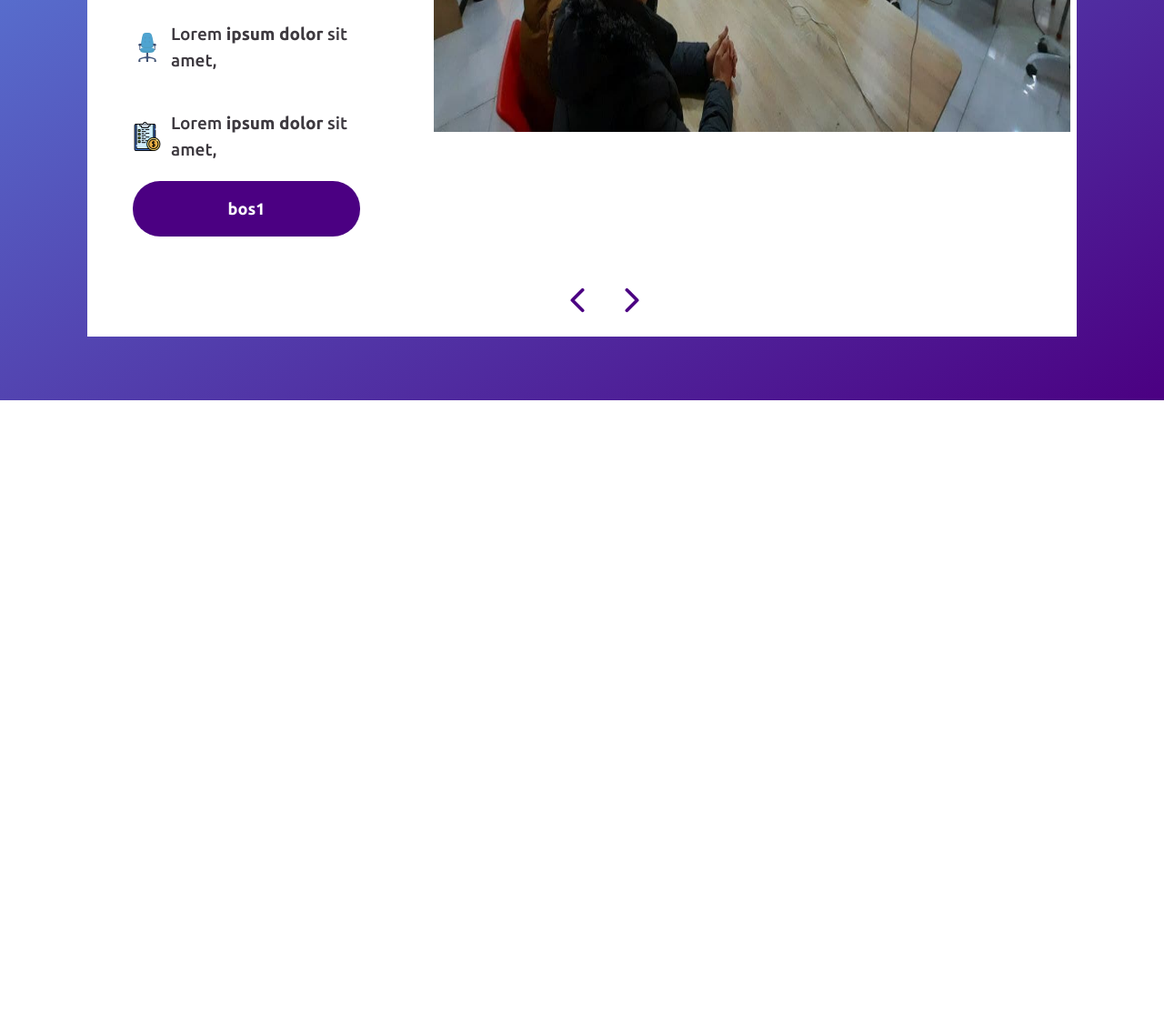
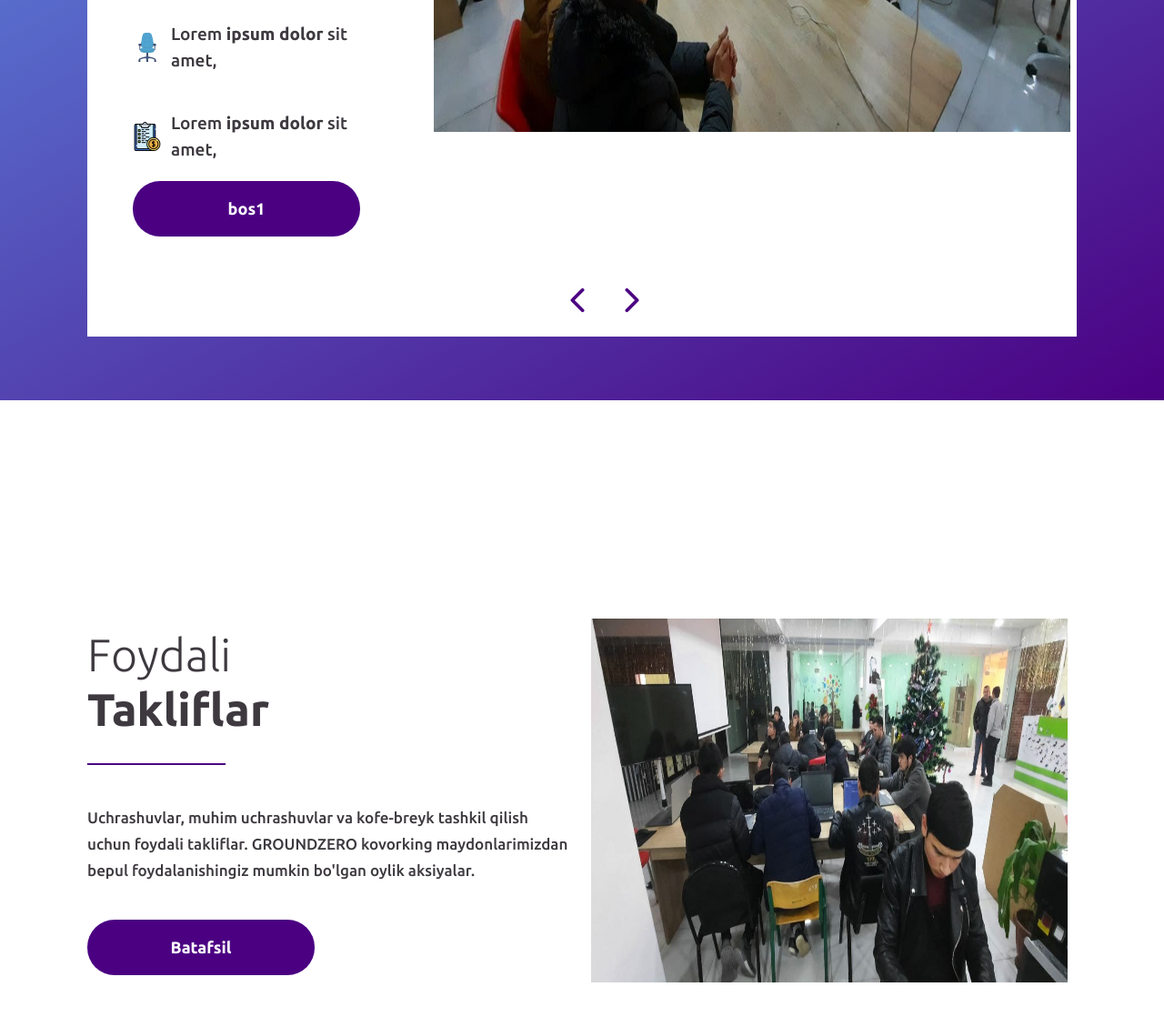
Before and after one commit to nurullo0/IT-Maximum, a plain HTML site: page index.html in a window 1280 px wide. Shown: the part 3238-4356 px from the top of the page at 91% size. Before the commit the page ends 3678 px from the top, so only its background shows below. Drawn offline with nearby package versions, Linux system fonts and the light colour scheme.

Commit message:
yangi suggestion qismi qo'shildi va bitdi
foydali takliflar qismini qo'shdim bitirdim

```diff
--- a/css/style.css
+++ b/css/style.css
@@ -46,7 +46,8 @@ p {
 
 
 .get-acquainted__h1,
-.conveniences__h1{
+.conveniences__h1,
+.suggestion__h1{
     font-size: 40px;
     font-weight: 100;
     line-height: 60px;
@@ -499,3 +500,48 @@ p {
 
 
 /* work-area end */
+
+
+/* suggestion start */
+.suggestion__box {
+    min-height: 110vh;
+    display: flex;
+    align-items: center;
+    padding: 60px 0;
+
+}
+
+.suggestion__text {
+    width: 50%;
+    padding: 10px 10px 10px 0;
+}
+.suggestion__title h1 {
+    font-size: 50px;
+}
+.suggestion__p {
+    padding: 10px 0 40px 0;
+}
+
+.suggestion__img {
+    width: 50%;
+    padding: 10px;
+    overflow: hidden;
+}
+.suggestion__img-box {
+    width: 100%;
+    height: 400px;
+}
+.suggestion__img-box img {
+    width: 100%;
+    height: 100%;
+    background-size: contain;
+}
+
+
+
+
+
+
+
+
+/* suggestion end */
--- a/index.html
+++ b/index.html
@@ -451,6 +451,35 @@
     <!-- work area end -->
 
 
+    <!-- suggestion start-->
+    <section class="suggestion">
+        <div class="suggestion__box _container">
+            <div class="suggestion__text">
+                <div class="suggestion__title">
+                    <h1 class="suggestion__h1">Foydali <br> <strong>Takliflar</strong></h1>
+                    <span class="span"></span>
+                </div>
+                <div class="suggestion__body">
+                    <p class="suggestion__p">
+                        Uchrashuvlar, muhim uchrashuvlar va kofe-breyk tashkil qilish uchun
+                        foydali takliflar. GROUNDZERO kovorking maydonlarimizdan bepul
+                        foydalanishingiz mumkin bo'lgan oylik aksiyalar.
+                    </p>
+                    <a href="#" class=" btn">Batafsil</a>
+                </div>
+            </div>
+            <div class="suggestion__img">
+                <div class="suggestion__img-box">
+                    <img src="./images/MyCollages.jpg" alt="">
+                </div>
+
+            </div>
+
+
+        </div>
+    </section>
+    <!-- suggestion end-->
+
     <script src="./js/main.js"></script>
     <script type="module" src="https://unpkg.com/ionicons@5.5.2/dist/ionicons/ionicons.esm.js"></script>
     <script nomodule src="https://unpkg.com/ionicons@5.5.2/dist/ionicons/ionicons.js"></script>
```
